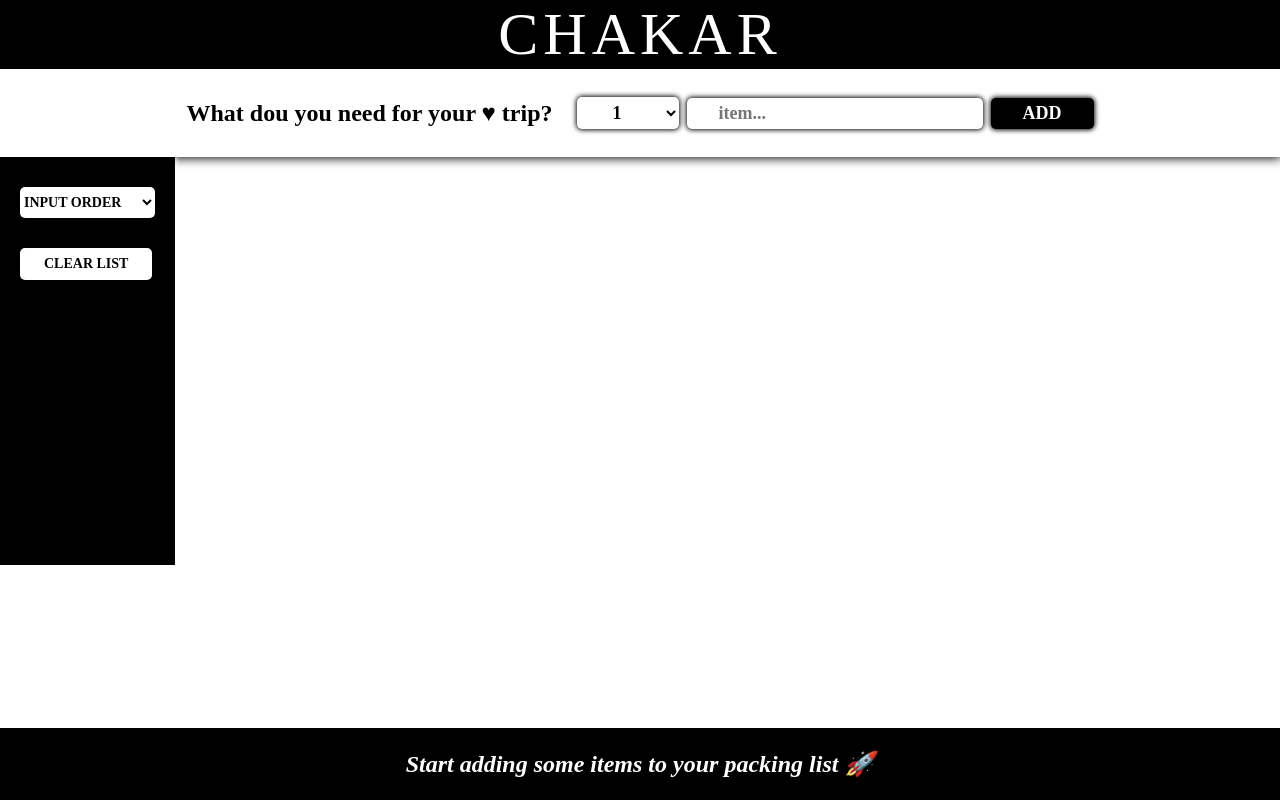
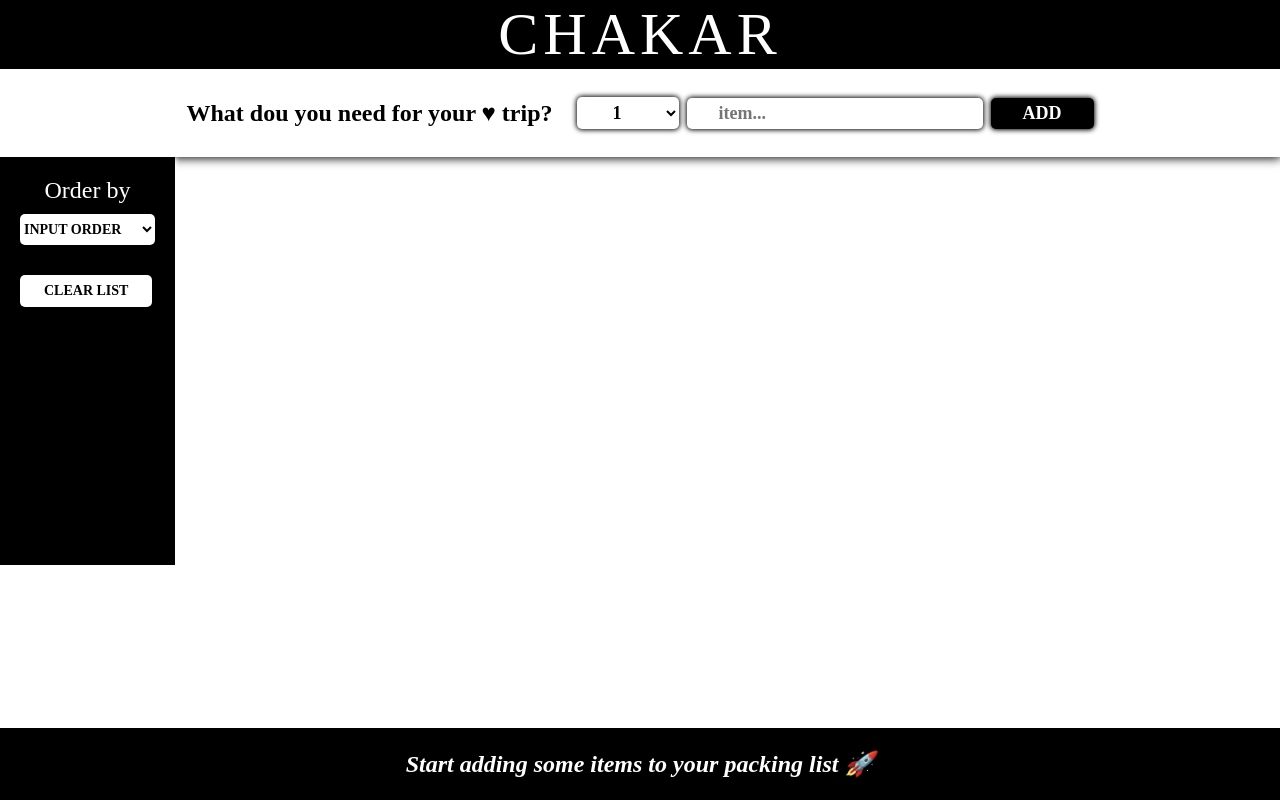
Before and after one commit to Ehsan2022/05-travel-list, a React (Create React App) app: page / in a window 1280 px wide. Built offline with nearby package versions, Linux system fonts and the light colour scheme.

Commit message:
order by text added to the list

```diff
--- a/src/components/PackingList.js
+++ b/src/components/PackingList.js
@@ -34,6 +34,7 @@ export default function PackingList({
         ))}
       </ul>
       <div className="actions">
+        <p>Order by</p>
         <select style={{width:"135px",padding:"7px 0"}} value={sortBy} onChange={(e) => setSortBy(e.target.value)}>
           <option value="input"> input order</option>
           <option value="description">description</option>
--- a/src/index.css
+++ b/src/index.css
@@ -1,3 +1,4 @@
+/** @format */
 
 * {
   margin: 0;
@@ -61,11 +62,11 @@ select,
 input {
   background-color: white;
   color: black;
-  box-shadow: 0 0 5px .9px black;
+  box-shadow: 0 0 5px 0.9px black;
   font-family: inherit;
   border: none;
   border-radius: 5px;
-  padding: .5rem 3.2rem;
+  padding: 0.5rem 3.2rem;
   font-weight: 700;
   font-size: 1.8rem;
   cursor: pointer;
@@ -90,13 +91,18 @@ input {
   gap: 3.2rem;
   align-items: center;
 }
-.actions{
+.actions {
   background-color: black;
   height: 408px;
   position: absolute;
   top: 157px;
   left: 0;
   box-shadow: 0 0 5px 1px white;
+  p {
+    color: white;
+    text-align: center;
+    margin-top: 20px;
+  }
 }
 .actions button,
 .list select {
@@ -104,9 +110,8 @@ input {
   padding: 0.8rem 2.4rem;
   font-size: 1.4rem;
   font-weight: 700;
-  margin: 3rem 2rem;
+  margin: 10px 2rem 3rem;
   display: flex;
-
 }
 
 .list ul {
```
